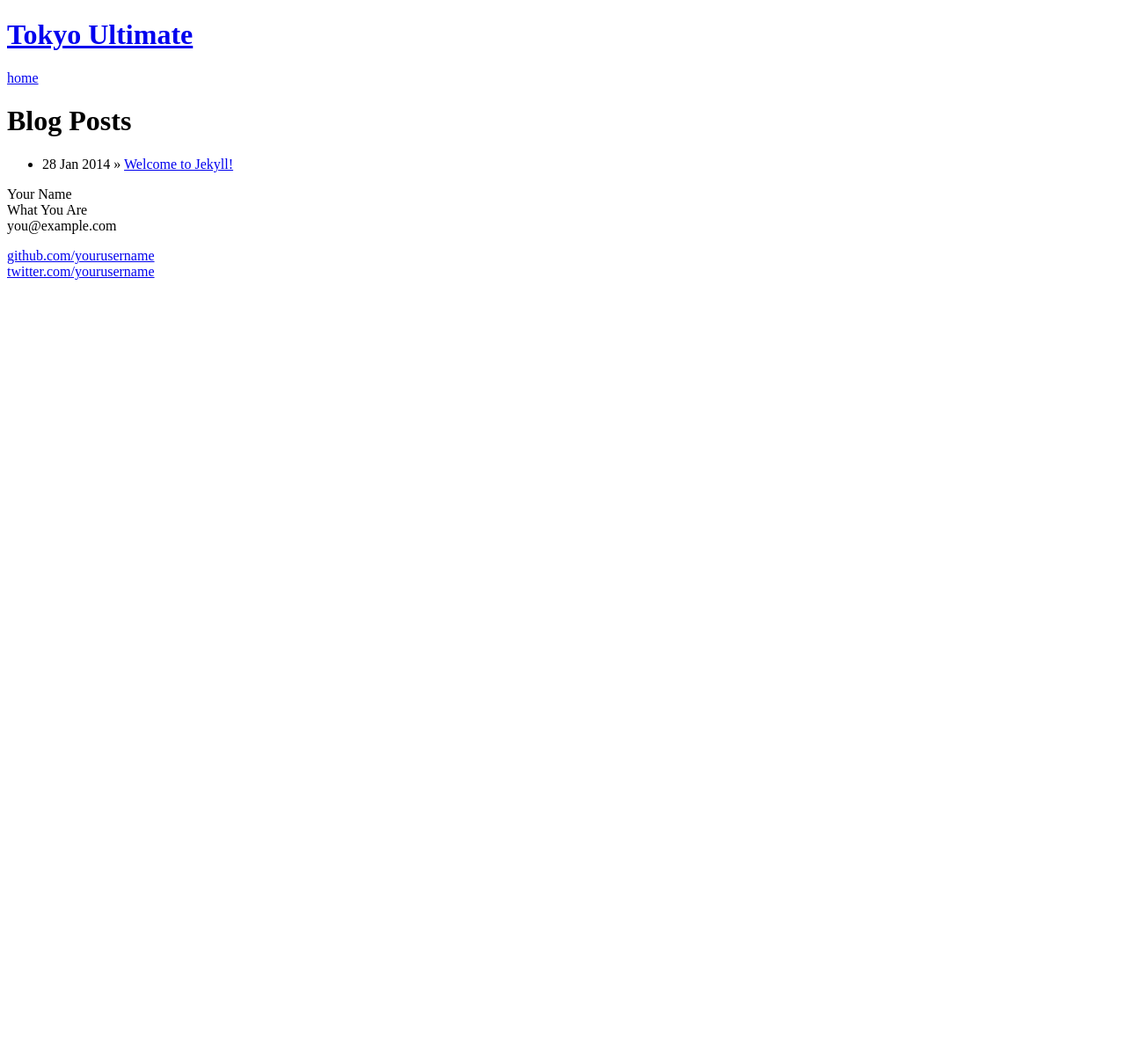
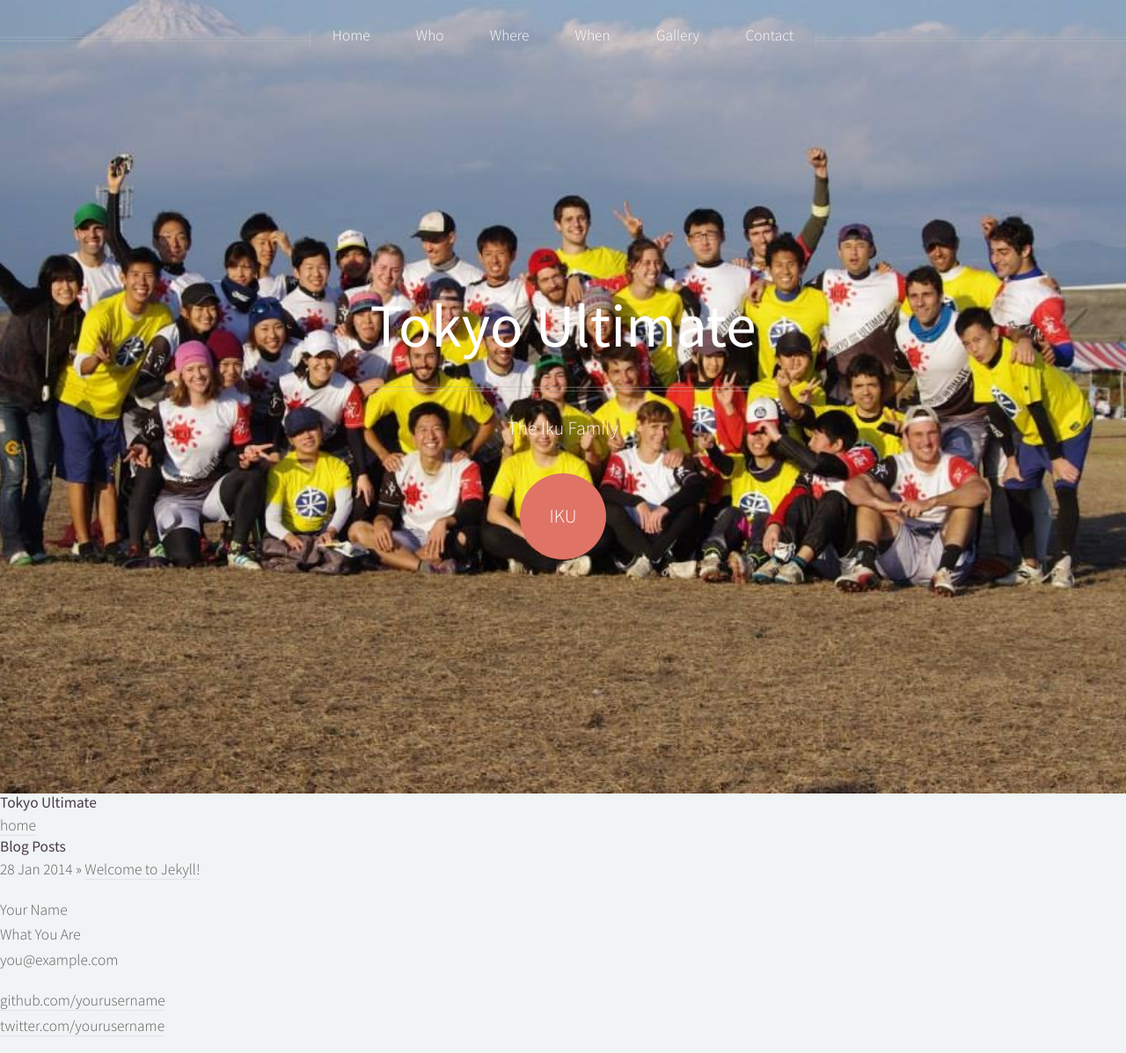
Before and after one commit to weissazool/weissazool.github.io, a Jekyll site: the page built from index.html, in a window 1280 px wide. Shown: the whole page at 88% size. Built offline with Jekyll 4.4.1, drawn with Linux system fonts in a browser that asks for light colours; Markdown is read by kramdown in place of the engine named in the settings; before the commit the page ends 900 px from its top, so only the background shows below that.

Commit message:
Use Helios header & nav. Add team image.

```diff
--- a/_layouts/default.html
+++ b/_layouts/default.html
@@ -1,25 +1,68 @@
 <!DOCTYPE html>
+<!--
+	By Anthony Weiss
+	Based off of:
+	Helios 1.5 by HTML5 UP
+	html5up.net | @n33co
+	Free for personal and commercial use under the CCA 3.0 license (html5up.net/license)
+-->
+
 <html>
     <head>
-        <meta charset="utf-8">
-        <meta http-equiv="X-UA-Compatible" content="IE=edge,chrome=1">
-        <title>{{ page.title }}</title>
-        <meta name="viewport" content="width=device-width">
+      <title>{{ page.title }}</title>
+			<meta http-equiv="content-type" content="text/html; charset=utf-8" />
+			<meta name="description" content="" />
+			<meta name="keywords" content="" />
+			<link href="http://fonts.googleapis.com/css?family=Source+Sans+Pro:300,400,600" rel="stylesheet" type="text/css" />
+			<!--[if lte IE 8]><script src="js/html5shiv.js"></script><![endif]-->
+			<script src="js/jquery.min.js"></script>
+			<script src="js/jquery.dropotron.min.js"></script>
+			<script src="js/skel.min.js"></script>
+			<script src="js/skel-panels.min.js"></script>
+			<script src="js/init.js"></script>
+			<noscript>
+				<link rel="stylesheet" href="css/skel-noscript.css" />
+				<link rel="stylesheet" href="css/style.css" />
+				<link rel="stylesheet" href="css/style-desktop.css" />
+				<link rel="stylesheet" href="css/style-noscript.css" />
+			</noscript>
+			<!--[if lte IE 8]><link rel="stylesheet" href="css/ie8.css" /><![endif]-->
+    </head>
+    <body class="homepage">
 
-        <!-- syntax highlighting CSS -->
-        <link rel="stylesheet" href="/css/syntax.css">
+			<!-- Header -->
+				<div id="header">
 
-        <!-- Custom CSS -->
-        <link rel="stylesheet" href="/css/helios.css">
+					<!-- Inner -->
+						<div class="inner">
+							<header>
+								<h1><a href="#" id="logo">{{ site.name }}</a></h1>
+								<hr />
+								<span class="byline">The Iku Family</span>
+							</header>
+							<footer>
+								<a href="#banner" class="button circled scrolly">IKU</a>
+							</footer>
+						</div>
 
-    </head>
-    <body>
+					<!-- Nav -->
+						<nav id="nav">
+							<ul>
+								<li><a href="index.html">Home</a></li>
+								<li><a href="left-sidebar.html">Who</a></li>
+								<li><a href="right-sidebar.html">Where</a></li>
+								<li><a href="no-sidebar.html">When</a></li>
+								<li><a href="no-sidebar.html">Gallery</a></li>
+								<li><a href="no-sidebar.html">Contact</a></li>
+							</ul>
+						</nav>
 
-        <div class="site">
+				</div>
+<!-->        <div class="site">
           <div class="header">
             <h1 class="title"><a href="/">{{ site.name }}</a></h1>
             <a class="extra" href="/">home</a>
-          </div>
+          </div><!-->
 
           {{ content }}
 
--- a/index.html
+++ b/index.html
@@ -1,7 +1,12 @@
 ---
 layout: default
-title: Your New Jekyll Site
+title: Tokyo Ultimate
 ---
+
+<div id="who">
+</div>
+<div id="when">
+</div>
 
 <div id="home">
   <h1>Blog Posts</h1>
```
Also changed, not shown: images/header.jpg (added).
